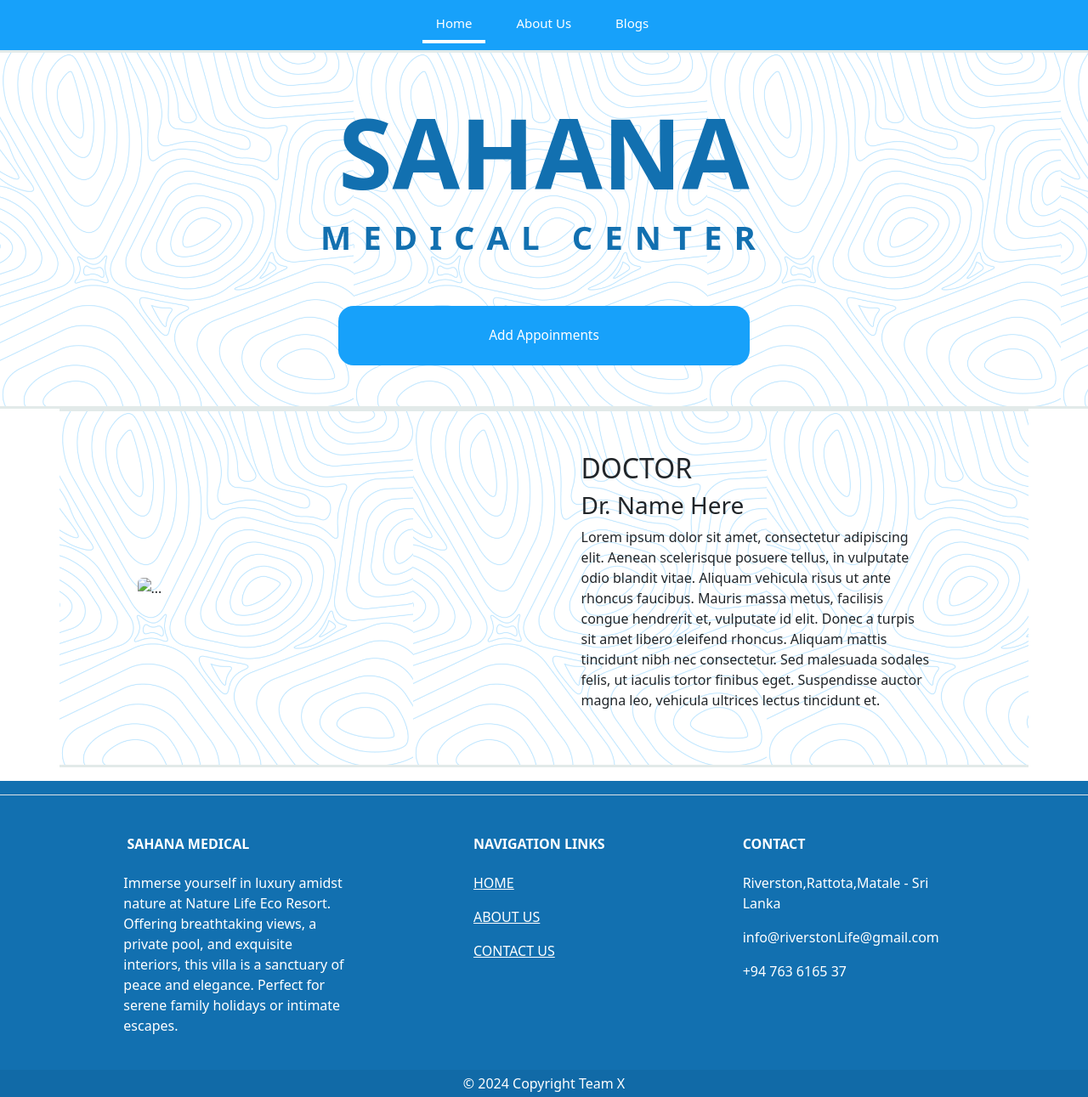
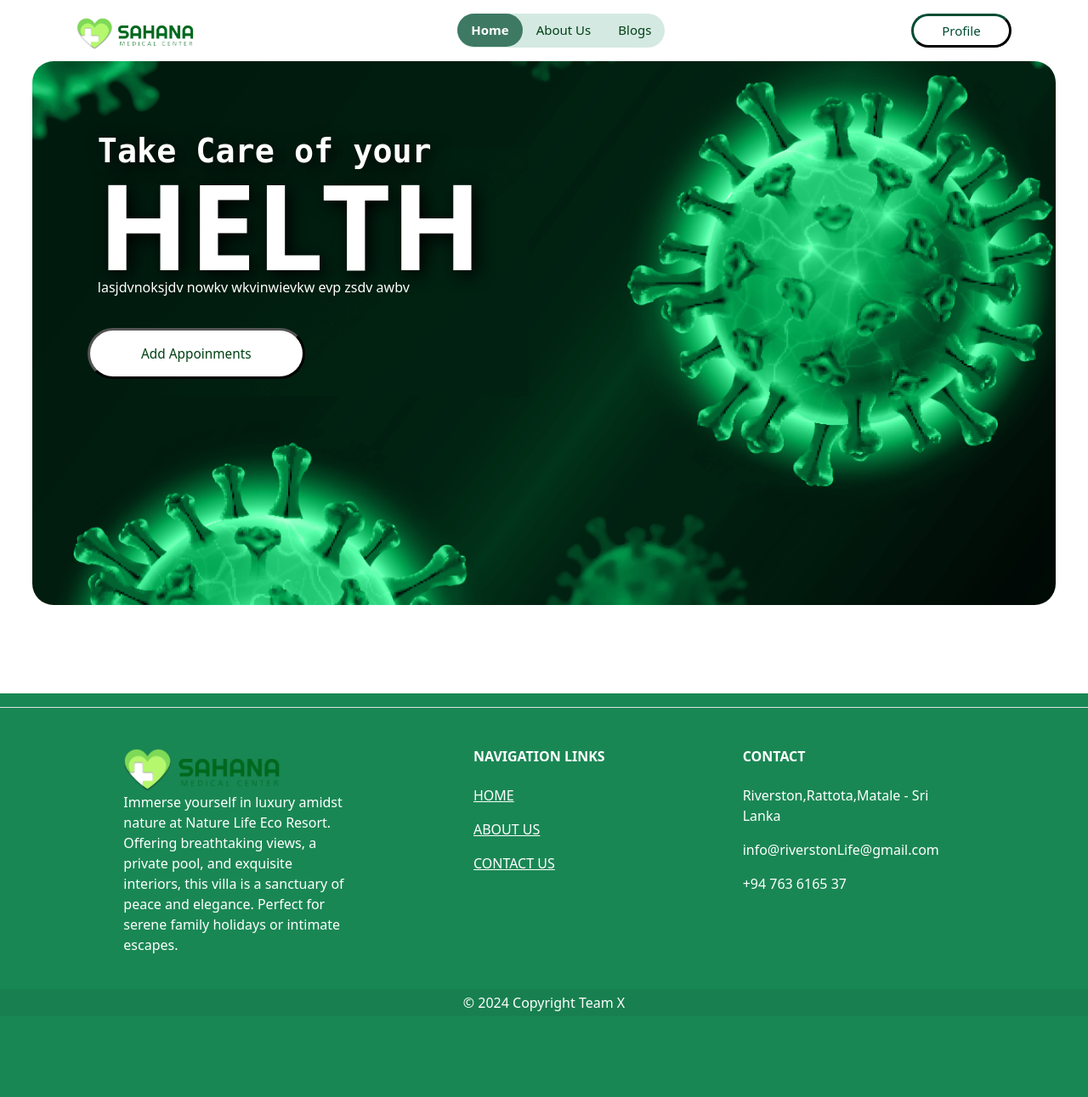
Before and after one commit to minuraanuradha/sahana-medic, a PHP site: page / in a window 1280 px wide. Shown: the whole page at 85% size. After the commit the page ends 1190 px from the top, so only its background shows below. Run offline with PHP 8.4, Linux system fonts and the light colour scheme.

Commit message:
front end change01

```diff
--- a/User/css/style.css
+++ b/User/css/style.css
@@ -7,7 +7,7 @@
 body
 {
     background-color: #ffffff;
-    background-size: cover;
+    background-size: contain;
 }
 /*
 COLOUR PLATES
@@ -19,63 +19,199 @@ Blue - #1270B0
 */
 
 /*-------------------------index---------------------*/
+/*---------------------------------------------------*/
+
+/*-------------------------navibar---------------------*/
+.home
+{
+    /*background-image: url("../Assets/01rgb.png");*/
+    background-size: cover;
+    height: 100vh;
+    padding: 0 50px 0 50px;
+}
+.sm_navi
+{
+    background-color: #007e522b;
+    border-radius: 25px;
+    color: #004013;
+    font-weight: 600;
+    height: 40px;
+}
 .nav-item a
+{
+    color: #004013;
+    font-size: 15px;
+    font-weight: 500;
+}
+.nav-item a:hover
 {
     color: #ffffff;
     font-size: 15px;
-    font-weight: 400;
-    margin:0 20px 0 0;
+    font-weight: 500;
+    background-color: #004c3183;
+    border-radius: 25px;
 }
 .active
 {
-    border-bottom:solid 4px #ffffff;
-    color: #1270B0;
+    background-color: #004c31b4;
+    border-radius: 25px;
+    color: #ffffff;
     font-weight: 600;
+}
+.nav-item a.active
+{
+    background-color: #004c31b4;
+    border-radius: 25px;
+    color: #ffffff;
+    font-weight: 600;
+}
+.btn02
+{
+    background-color:#ffffff ;
+    border-color: #004c32;
+    width: 10%;
+    height: 40px;
+    border-radius: 20px;
+    font-size:1.2vw;
+    font-weight:500;
+    border-width: 3px;
+}
+.btn02:hover
+{
+    background-color:#004c32 ;
+    border-style:solid;
+    scale: 1.01;
+    color: #ffffff;
+}
+.btn02 a
+{
+    color: #004c32;
+    text-decoration: none;
+    font-size: 15px;
+    font-weight: 500;
+}
+.btn02 a:hover
+{
+    color: #ffffff;
+}
+
+/*-------------------------set01---------------------*/
+.set_main
+{
+    background-color: #6a6a6a;
+    background-size: cover;
+    width:100%;
+    height: 80vh;
+    border-radius: 25px;
+    background-image: url("../Assets/Green2.png");
+    padding-top: 3vw;
+    padding-left: 6vw;
+}
+/*.set_mini
+{
+    background-color: #ffffff31;
+    border-radius: 25px 0 0 25px;
+    height: 100%;
+    backdrop-filter: blur( 1px );
+    -webkit-backdrop-filter: blur( 1px );
+}*/
+
+.topic1{
+
+    margin-top: 8%;
+    font-family: monospace;
+    font-weight: bold;
+    font-size: 3vw;
+    color: #ffffff;
+    text-shadow: 5px 5px 20px black;
+}
+.topic2{
+    font-weight: bolder;
+    font-size: 11vw;
+    margin-top: -30px;
+    color: #ffffff;
+    text-shadow: 5px 5px 20px black;
+}
+.sub_topic
+{
+    color: #ffffff;
+    margin-top: -30px;
+}
+.btn_ap
+{
+    margin-top: 20px;
+    background-color:#ffffff ;
+    color: #004013;
+    width: 20vw;
+    height: 60px;
+    border-radius: 40px;
+    font-size:1.2vw;
+    font-weight:500;
+    border-width: 3px;
+}
+.btn_ap:hover
+{
+
+    background-color:#ffffff8f ;
+    border-style:solid;
+    border-color: #1270B0;
+    scale: 1.01;
+    color: #ffffff3d;
+    box-shadow: 0 4px 30px rgba(0, 0, 0, 0.1);
+    backdrop-filter: blur(5px);
+    -webkit-backdrop-filter: blur(5px);
+    border: 1px solid rgba(255, 255, 255, 0.3);
+}
+.btn_ap a
+{
+    color: #004013;
+    text-decoration: none;
+}
+
+/*---------------------------about us-----------*/
+.home1
+{
+    /*background-image: url("../Assets/01rgb.png");*/
+    background-size: cover;
+    height: 100vh;
+    padding: 0 50px 0 50px;
+}
+.home2
+{
+    background-color: #ffffff;
+    background-size: cover;
+    width:100%;
+    height: max-content;
+    border-radius: 25px;
+    background-image: url("../Assets/Gren.jpg");
+    padding: 0 0 0 0;
+}
+.settopic
+{
+    background-color: #caffcf;
+    background-size: cover;
+    width:100%;
+    height: 50vh;
+    border-radius: 25px;
+    background-image: url("../Assets/Gren.jpg");
+    padding-left: 6vw;
+    padding-top: 2vw;
 }
 .set1
 {
-    background-color: #ffffff;
-    background-image: url("../Assets/bg_patten.png");
-    background-size: contain;
-    border-top:solid 3px #E2EAE9;
-    border-bottom:solid 3px #E2EAE9;
+    background-color: #caffcf;
+    background-size: cover;
     width:100%;
+    height: max-content;
+    border-radius: 25px;
+    background-image: url("../Assets/Gren.jpg");
+    padding: 0 0px 0 0px;
 }
-.topic1{
+.topic3
+{
     font-weight: bolder;
-    font-size: 9vw;
-    color: #1270B0;
+    font-size: 6vw;
+    margin-top: -30px;
+    color: #004013;
+    text-shadow: 2px 2px 20px rgba(67, 67, 67, 0.557);
 }
-.topic2{
-    font-weight: bold;
-    letter-spacing: 14px;
-    font-size: 3vw;
-    color: #1270B0;
-}
-.btn_ap
-{
-    margin-top: 50px;
-    background-color:#17A1FA ;
-    color: #ffffff;
-    width: 40%;
-    height: 70px;
-    border-radius: 18px;
-    font-size:1.2vw;
-    font-weight:500;
-    border-width: 3px;
-    border-style: hidden;
-}
-.btn_ap:hover
-{
-    background-color:#1270B0 ;
-    border-style:solid;
-    border-color: #1270B0;
-    scale: 1.01;
-    color: #ffffff;
-}
-
-.btn_ap a
-{
-    color: #ffffff;
-    text-decoration: none;
-}
--- a/User/footer.php
+++ b/User/footer.php
@@ -1,4 +1,4 @@
-<footer class="text-center text-lg-start  text-white" style="background-color: #1270B0;">
+<footer class="text-center text-lg-start  text-white" style="background-color: #;">
 
 <section class="d-flex justify-content-center justify-content-lg-between p-2 border-bottom">
 
@@ -9,9 +9,7 @@
   <div class="container text-center text-md-start mt-5  text-white">
     <div class="row mt-3">
       <div class="col-md-3 col-lg-4 col-xl-3 mx-auto mb-4">
-        <h6 class="text-uppercase fw-bold mb-4">
-          <i class="bi bi-house-door-fill"></i>&nbsp;SAHANA MEDICAL
-        </h6>
+      <img  src="../Assets/Logo02.png" alt="" style=" height:4vw;margin-left:" >
         <p>
         Immerse yourself in luxury amidst nature at Nature Life Eco Resort. Offering breathtaking views, a private pool, and exquisite interiors, this villa is a sanctuary of peace and elegance. Perfect for serene family holidays or intimate escapes.
         </p>
--- a/User/index.php
+++ b/User/index.php
@@ -23,33 +23,22 @@
     <div class="row ">
         <div class="container "  >
             <div class="row " >
-                <div class="col-12 col-lg-12 p-5 justify-content-center align-items-center set1" style=" height:max-content;">
-                    <h1 class="topic1 text-center">SAHANA</h1>
-                    <h1 class="topic2 text-center">MEDICAL CENTER</h1>
-                    <div class="row justify-content-center">
+                <div class="col-12 col-md-12 set_main d-flex ">
+                    <div class="col-12 col-md-6 set_mini justify-content-center align-iteam-center">
+                    <h1 class="topic1 text-start">Take Care of your</h1>
+                    <h1 class="topic2 text-start"> HELTH </h1>
+                    <p  class="sub_topic text-start">lasjdvnoksjdv nowkv wkvinwievkw evp zsdv awbv </p>
+                    <div class="row ">
                         <button class="btn_ap " type="submit"><a href="Login.php">Add Appoinments</a></button>
+                    </div>
                     </div>
                 </div>
               </div>
         </div>
     </div>
-  </div>
+    </div>
+    </div>
 
-
-  <div class="container set1">
-            <div class="row " >
-                <div class="row p-5 justify-content-center align-items-center " style=" height:max-content;">
-                    <div class="col-12 col-lg-6">
-                    <img src="" class="rounded mx-auto d-block" alt="...">
-                    </div>
-                    <div class="col-12 col-lg-5">
-                        <h2>DOCTOR</h2>
-                        <h3>Dr. Name Here</h3>
-                        <p>Lorem ipsum dolor sit amet, consectetur adipiscing elit. Aenean scelerisque posuere tellus, in vulputate odio blandit vitae. Aliquam vehicula risus ut ante rhoncus faucibus. Mauris massa metus, facilisis congue hendrerit et, vulputate id elit. Donec a turpis sit amet libero eleifend rhoncus. Aliquam mattis tincidunt nibh nec consectetur. Sed malesuada sodales felis, ut iaculis tortor finibus eget. Suspendisse auctor magna leo, vehicula ultrices lectus tincidunt et.</p>
-                    </div>
-                </div>
-            </div>
-        </div>
 
   <!--footer-->
   <div class="col-12 mt-3 bg-success">
--- a/User/nav.php
+++ b/User/nav.php
@@ -1,12 +1,14 @@
 <div class="row" >
-            <nav class="navbar navbar-expand-lg -tertiary cnav " style="background-color: #17A1FA;">
-                <div class="container-fluid" >
-                  <a class="navbar-brand" href="#"><h4 style="font-weight: bolder;"></h4></a>
-                  <!--<button class="navbar-toggler" type="button" data-bs-toggle="collapse" data-bs-target="#navbarTogglerDemo02" aria-controls="navbarTogglerDemo02" aria-expanded="false" aria-label="Toggle navigation">
+            <nav class="navbar navbar-expand-md -tertiary cnav " style="background-color: #ffffff;">
+                <div class="container-fluid " >
+                  <a class="navbar-brand" href="#"><h4 style="font-weight: bolder;"></h4>
+                    <img  src="../Assets/Logo02.png" alt="" style=" height:3vw;margin-left:40px" >
+                  </a>
+                  <button class="navbar-toggler" type="button" data-bs-toggle="collapse" data-bs-target="#navbarTogglerDemo02" aria-controls="navbarTogglerDemo02" aria-expanded="false" aria-label="Toggle navigation">
                     <span class="navbar-toggler-icon"></span>
-                  </button>-->
-                  <div class=" navbar-collapse justify-content-center" id="navbarTogglerDemo02">
-                    <ul class="nav justify-content-center ">
+                  </button>
+                  <div class=" navbar-collapse justify-content-center " id="navbarTogglerDemo02" >
+                    <ul class="nav justify-content-center sm_navi">
                         <li class="nav-item">
                           <a class="nav-link active" href="#">Home</a>
                         </li>
@@ -18,6 +20,7 @@
                         </li>
                       </ul>
                   </div>
+                  <button class="btn02" type="submit" style="margin-right:40px"><a href="Login.php" >Profile</a></button>
                 </div>
             </nav>
 </div>
```
Also changed, not shown: User/aboutUs.php (+26 -15 lines), User/Assets/01.jpg (added), User/Assets/01rgb.png (added), User/Assets/02.jpg (added), User/Assets/03.jpg (added), User/Assets/Green.jpg (added), User/Assets/Green1.png (added), User/Assets/Green2.png (added), User/Assets/Logo01.png (added), User/Assets/Logo02.png (added), User/Assets/Logo03.png (added), User/Assets/Logo04.png (added), User/Assets/Medical Center.png (added), User/Assets/SAHANA.png (added).
